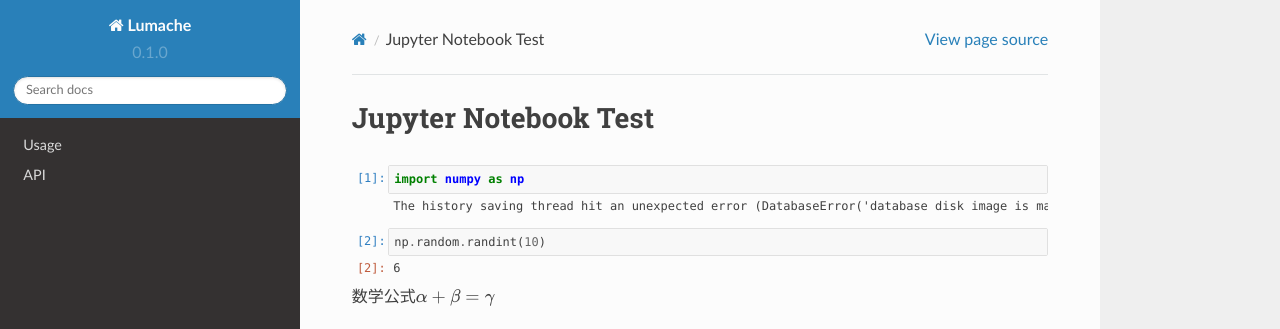
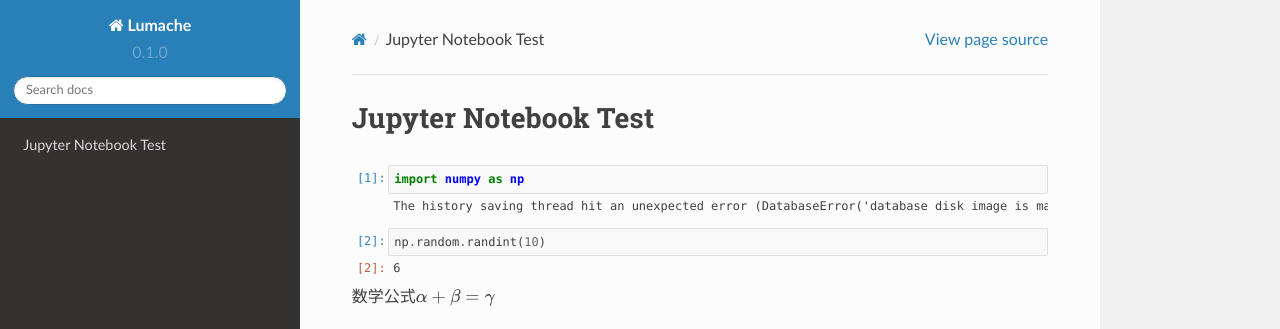
Before and after one commit to HuangDDU/readthdocs_huang, a Sphinx documentation site: the page built from docs/source/notebook/JupyterNotebookTest.ipynb, in a window 1280 px wide. Shown: the top 329 px of the page. Built offline with Sphinx 7.4.7 and the Read the Docs theme 2.0.0, drawn with Linux system fonts in a browser that asks for light colours; pages that are not in the unit, such as notebooks, are missing from menus.

Commit message:
Jupyter Notebook Test

```diff
--- a/docs/source/index.rst
+++ b/docs/source/index.rst
@@ -17,12 +17,6 @@ Contents
 --------
 
 .. toctree::
-
-   usage
-   api
-   notebooks/JupyterNotebookTest
-
-.. toctree::
    :maxdepth: 2
    :caption: Contents:
 
```
Also changed, not shown: docs/source/index copy.rst (+7 -0 lines).
